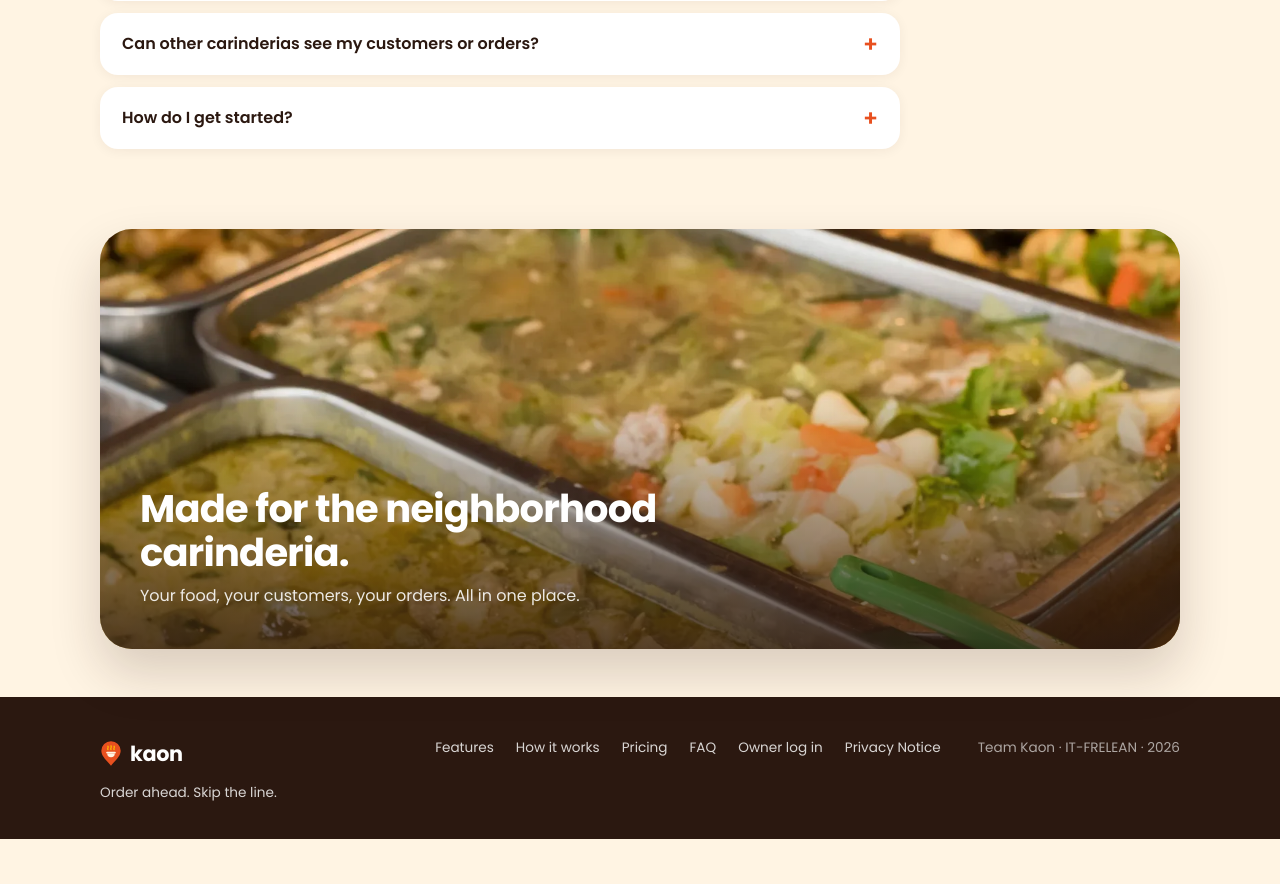
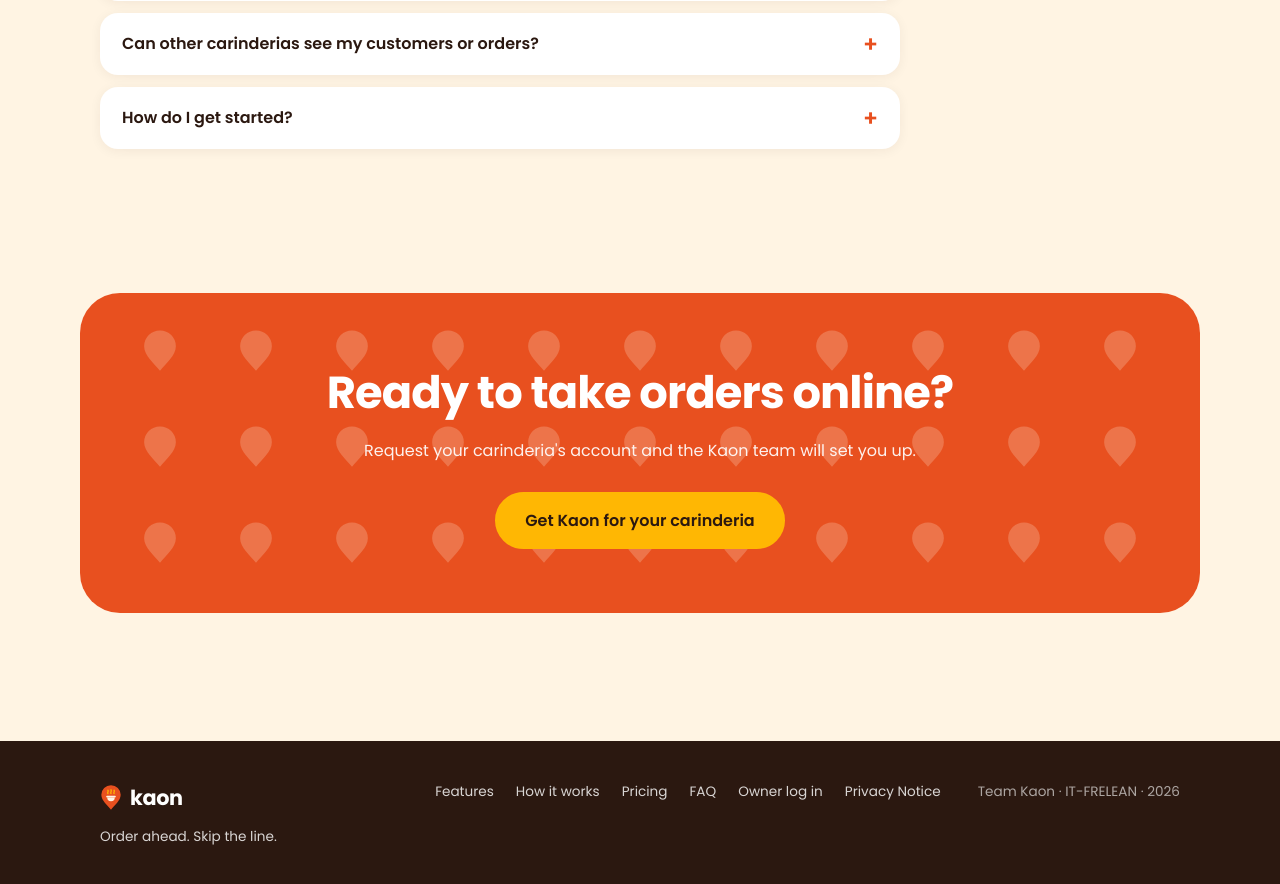
Before and after one commit to JazelleTamayo/Kaon, an ASP.NET Core app: page / in a window 1280 px wide. Shown: the part 3644-4528 px from the top of the page. Before the commit the page ends 4483 px from the top, so only its background shows below. Run offline with ASP.NET Core 8, Linux system fonts and the light colour scheme; the project's own start-up code is not run, and a stand-in starts its controllers and pages.

Commit message:
Landing: remove the photo band; restore the orange closing call to action
Co-Authored-By: Claude Sonnet 5.5 <noreply@anthropic.com>

```diff
--- a/Kaon/Views/Home/Index.cshtml
+++ b/Kaon/Views/Home/Index.cshtml
@@ -216,15 +216,12 @@
         </div>
     </section>
 
-    <!-- Closing photo -->
-    <section class="photo-band" aria-label="Trays of home-cooked viands at a carinderia">
-        <div class="wrap">
-            <div class="photo-band-in" role="img" aria-label="Trays of home-cooked viands at a carinderia counter">
-                <div class="photo-band-copy">
-                    <h2>Made for the neighborhood carinderia.</h2>
-                    <p>Your food, your customers, your orders. All in one place.</p>
-                </div>
-            </div>
+    <!-- Final call to action -->
+    <section class="final">
+        <div class="wrap final-in">
+            <h2>Ready to take orders online?</h2>
+            <p>Request your carinderia's account and the Kaon team will set you up.</p>
+            <a class="lp-btn lp-btn-yellow lp-btn-lg" asp-controller="Apply" asp-action="Index">Get Kaon for your carinderia</a>
         </div>
     </section>
 </main>
@@ -272,7 +269,7 @@
     (function () {
         document.documentElement.classList.add('js');
         var reduce = window.matchMedia('(prefers-reduced-motion: reduce)').matches;
-        var groups = ['.steps3 > *', '.menu-row > *', '.status-strip', '.checks li', '.board-art', '.sec h2', '.menu-head', '.faq-list'];
+        var groups = ['.steps3 > *', '.menu-row > *', '.status-strip', '.checks li', '.board-art', '.sec h2', '.menu-head', '.faq-list', '.final-in'];
         var els = [];
         groups.forEach(function (sel) {
             document.querySelectorAll(sel).forEach(function (el, i) {
--- a/Kaon/wwwroot/css/landing.css
+++ b/Kaon/wwwroot/css/landing.css
@@ -247,11 +247,3 @@ a { color: inherit; }
 .faq-list summary::after { content: "+"; font-size: 1.4rem; line-height: 1; color: var(--orange); }
 .faq-list details[open] summary::after { content: "\2212"; }
 .faq-list p { margin: 12px 0 0; color: var(--muted); font-size: .95rem; }
-
-/* Closing photo */
-.photo-band { padding: 16px 0 0; }
-.photo-band-in { position: relative; min-height: clamp(260px, 34vw, 420px); border-radius: 32px; overflow: hidden; display: flex; align-items: flex-end; background: #3a2a1f url("../img/landing-trays.webp") center / cover no-repeat; box-shadow: 0 24px 50px rgba(43,24,16,.18); }
-.photo-band-in::before { content: ""; position: absolute; inset: 0; background: linear-gradient(180deg, rgba(43,24,16,0) 35%, rgba(43,24,16,.78) 100%); }
-.photo-band-copy { position: relative; padding: clamp(20px, 4vw, 40px); color: #fff; max-width: 640px; }
-.photo-band-copy h2 { font-size: clamp(1.5rem, 3.2vw, 2.4rem); font-weight: 700; letter-spacing: -.02em; line-height: 1.15; margin: 0; }
-.photo-band-copy p { margin: 8px 0 0; color: rgba(255,255,255,.88); }
```
Also changed, not shown: Kaon/wwwroot/img/landing-trays.webp (deleted).
